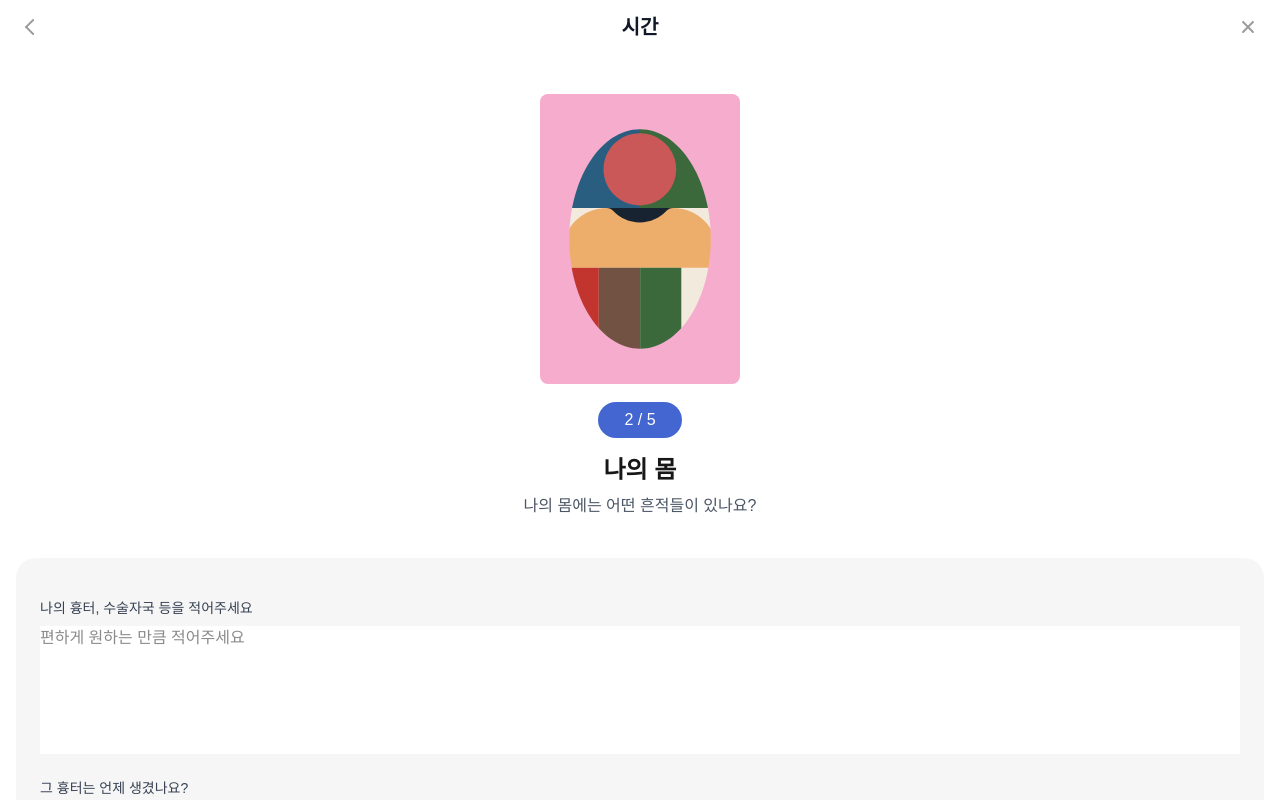
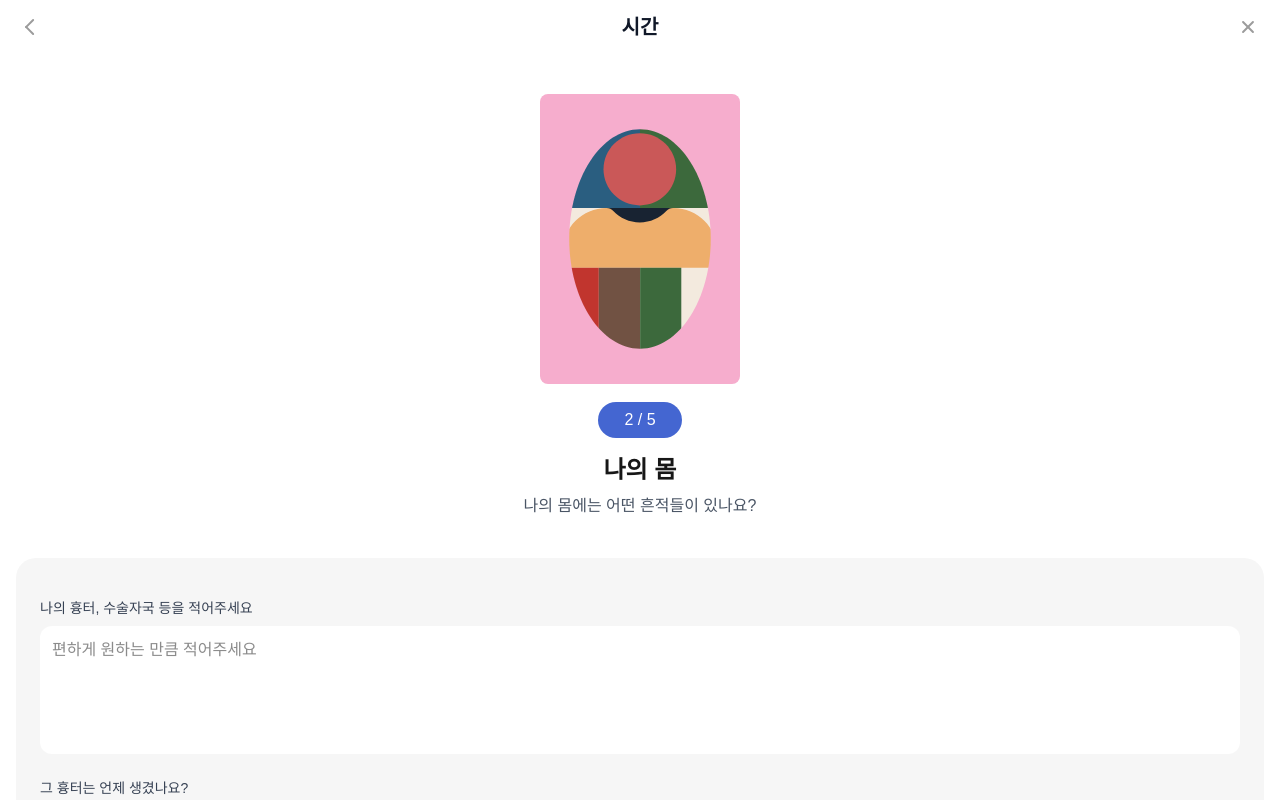
Before and after one commit to PublicIsDJ/MOA-app, a Next.js app: page /time/cd-007 in a window 1280 px wide. Shown: the top 800 px of the page. Built offline with nearby package versions, Linux system fonts and the light colour scheme.

Commit message:
fix: time 테마 card-css 수정

```diff
--- a/src/shared/ui/bigSize-formList.tsx
+++ b/src/shared/ui/bigSize-formList.tsx
@@ -21,7 +21,7 @@ export function BigSizeFormList({ fields, className = '', textareaClassName=""}:
                         <textarea
                             key={idx}
                             placeholder={placeholder}
-                            className={`bg-white resize-none h-32 ${textareaClassName}`}
+                            className={`bg-white resize-none rounded-[12px] px-[12px] py-3 h-32 ${textareaClassName}`}
                         /> ))}
 
                 </div>
```
